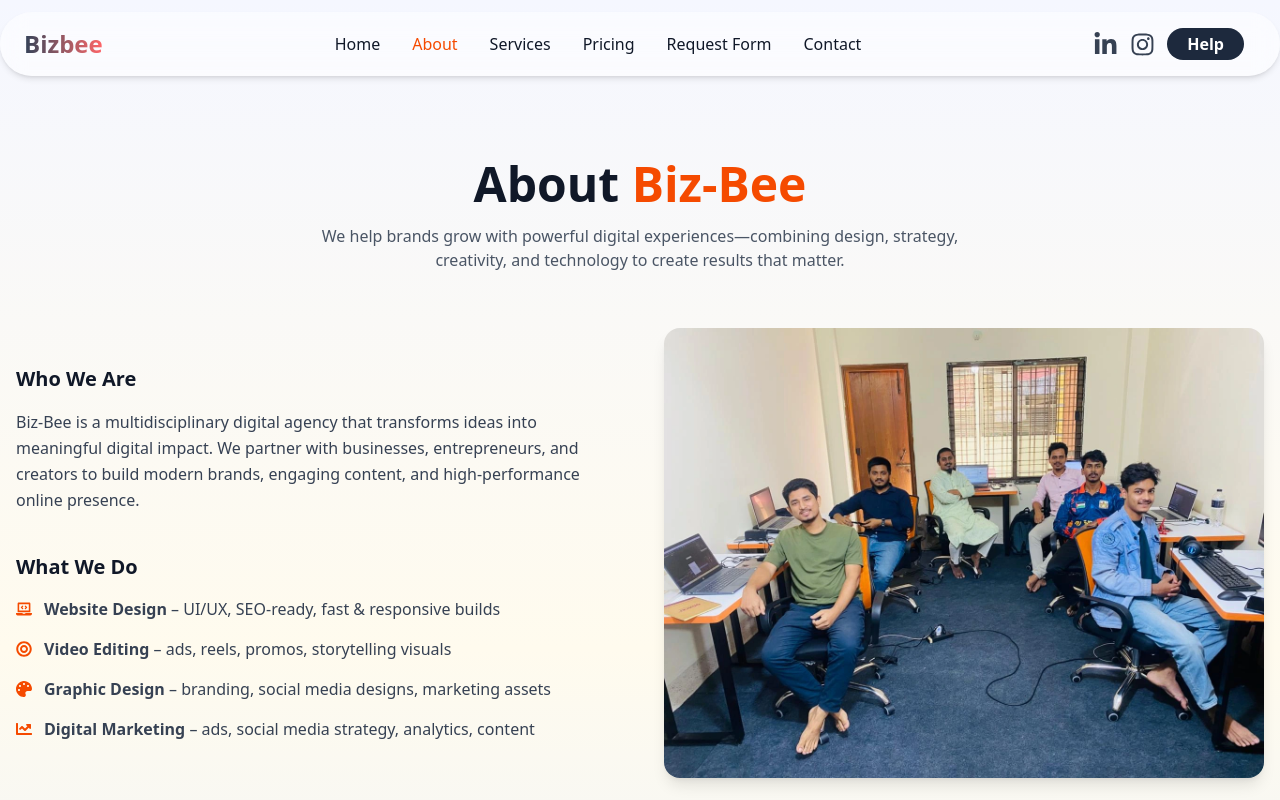
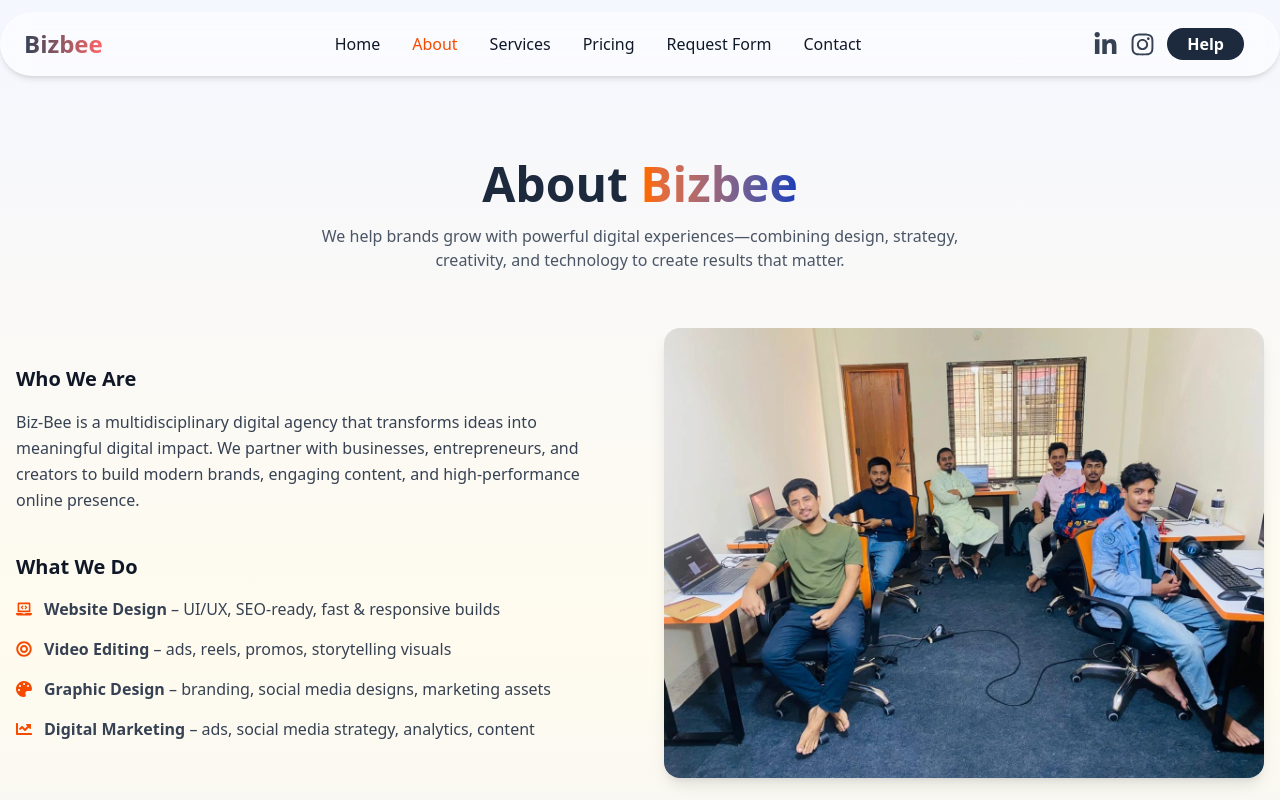
Before and after one commit to ridwanbuild/bizbee-agency, a Next.js app: page /about in a window 1280 px wide. Shown: the top 800 px of the page. Built offline with nearby package versions, Linux system fonts and the light colour scheme.

Commit message:
some problem fix

```diff
--- a/src/components/ContactCompo/Help_section.tsx
+++ b/src/components/ContactCompo/Help_section.tsx
@@ -1,6 +1,6 @@
 "use client";
 
-import Image from "next/image";
+
 import Link from "next/link";
 
 const Help_section = () => {
@@ -10,7 +10,7 @@ const Help_section = () => {
 
         {/* Image FIRST on mobile */}
         <div className="flex justify-center lg:justify-end order-1 lg:order-2">
-          <Image
+          <img
             src="/contact-image/help-image.png"
             width={400}
             height={400}
--- a/src/components/aboutSection/AboutSection.tsx
+++ b/src/components/aboutSection/AboutSection.tsx
@@ -1,4 +1,5 @@
 import { FaPalette, FaCheckCircle, FaBullseye, FaCogs, FaChartLine, FaLaptopCode } from "react-icons/fa";
+import SectionHeading from "../Re_UseCompo/SectionHeading";
 
 const cardData = [
   {
@@ -46,14 +47,21 @@ export default function AboutSection() {
         {/* Heading */}
 
         <div className="lg:text-center mb-14">
-          <h2 className="text-4xl md:text-5xl font-bold text-gray-900 mb-4">
-            About <span className="text-orange-600">Biz-Bee</span>
+          <h2 className="text-4xl md:text-5xl font-bold text-slate-800 mb-4">
+
+            About <span className="bg-gradient-to-r from-orange-500 to-blue-800 bg-clip-text text-transparent">Bizbee</span>
           </h2>
           <p className="text-gray-600 max-w-2xl mx-auto">
             We help brands grow with powerful digital experiences—combining design,
             strategy, creativity, and technology to create results that matter.
           </p>
         </div>
+
+
+          {/* <SectionHeading badgeText="About Us" titleText="bizbee industry" paraText="We help brands grow with powerful digital experiences—combining design,
+            strategy, creativity, and technology to create results that matter.">
+
+          </SectionHeading> */}
 
 
 
--- a/src/components/homeCompo/FaqAccordion.tsx
+++ b/src/components/homeCompo/FaqAccordion.tsx
@@ -7,7 +7,7 @@ import {
   AccordionTrigger,
   AccordionContent,
 } from "@/components/ui/accordion";
-import Image from "next/image";
+
 
 export type FaqItem = {
   id: string;
@@ -79,7 +79,7 @@ export function FaqAccordion() {
 
       <div className="grid lg:grid-cols-2 items-center gap-8 px-4 container m-auto">
         <div className="self-start lg:pt-30">
-          <Image
+          <img
             src={"/contact-image/contact-image.jpg"}
             alt="contact image"
             width={500}
```
